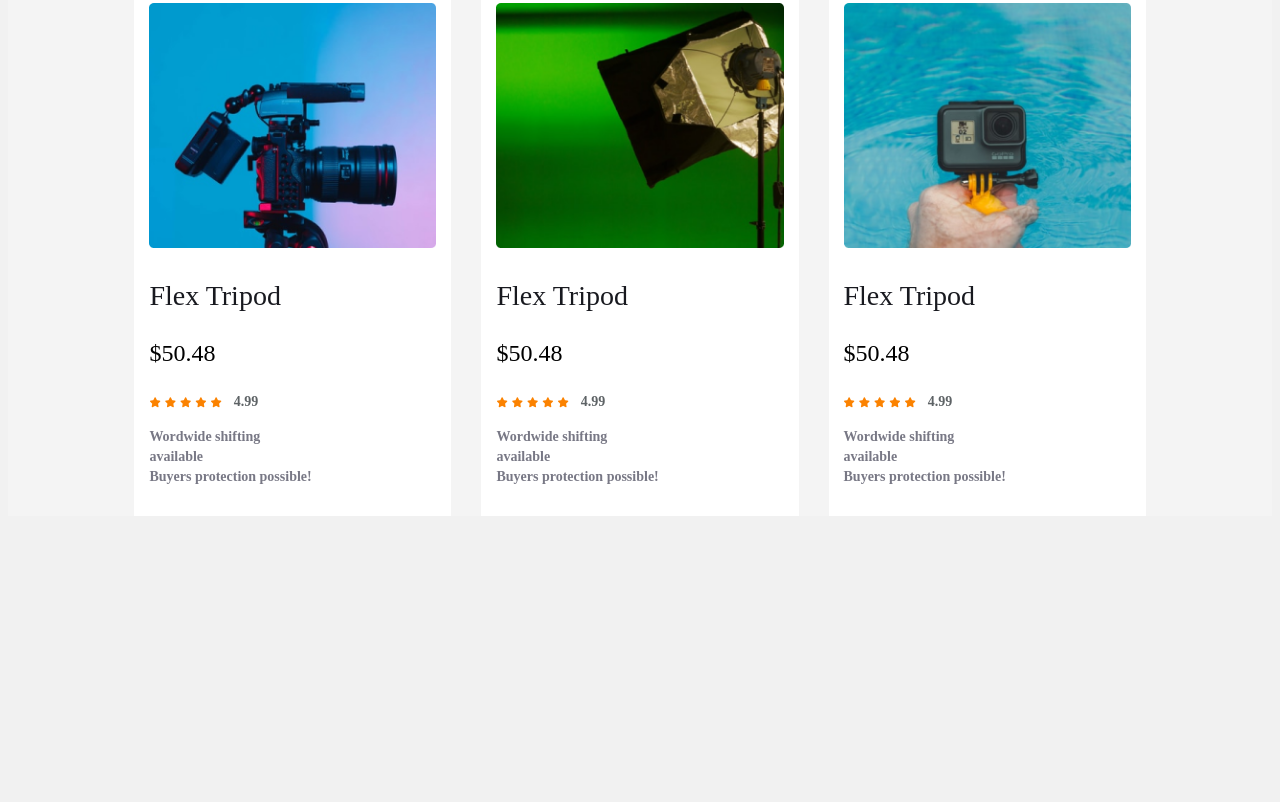
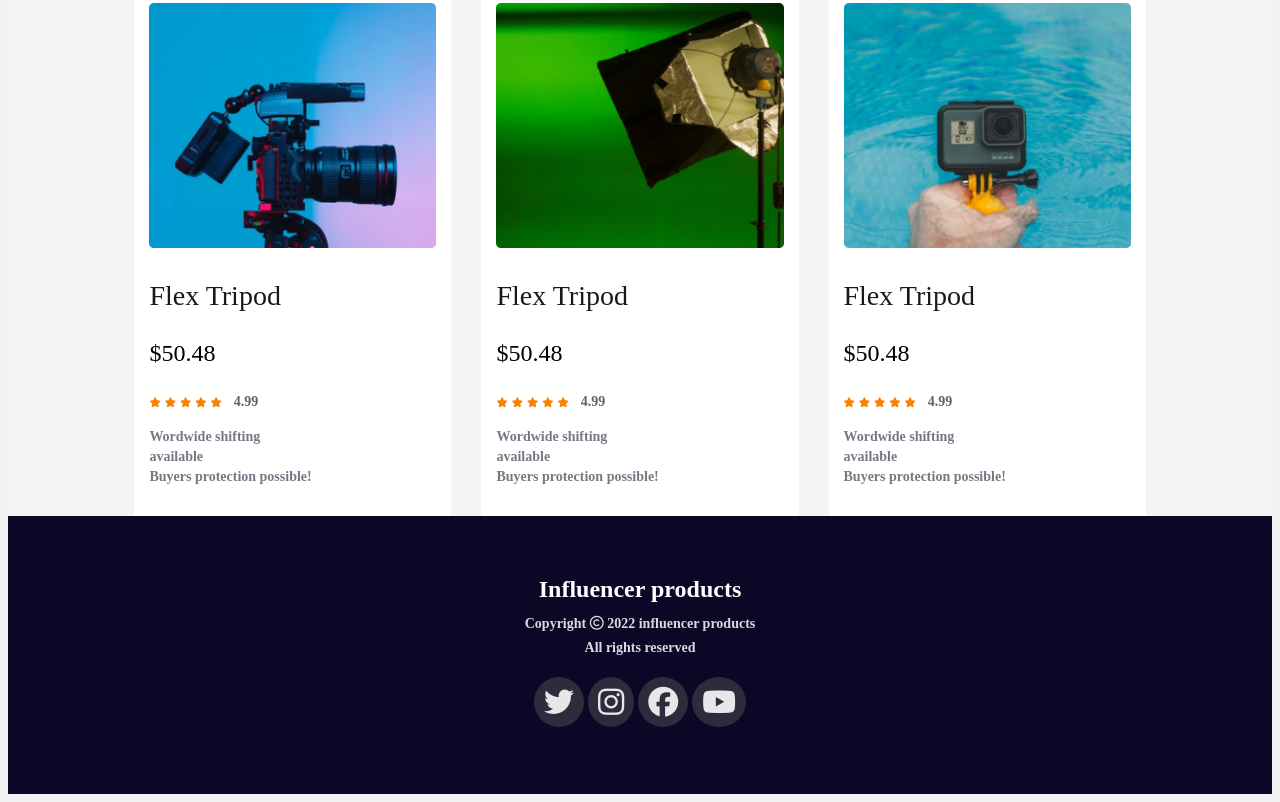
Before and after one commit to istiakhasan/influencer-gear, a plain HTML site: page index.html in a window 1280 px wide. Shown: the part 1742-2544 px from the top of the page. Before the commit the page ends 2266 px from the top, so only its background shows below. Drawn offline with Linux system fonts and the light colour scheme.

Commit message:
footer part done

```diff
--- a/index.html
+++ b/index.html
@@ -26,7 +26,7 @@
     <main>
         <h1 class="collection__title">Popular Collection</h1>
         <div class="collections">
-            <div class="collections__item">
+            <article class="collections__item">
                 <img src="./images/tripod.png" alt="">
                 <h3 class="card__title">Flex Tripod</h3>
                 <h3 class="card__price">$50.48</h3>
@@ -40,8 +40,8 @@
 
                 </span>
                 <p class="card__description">Wordwide shifting <br>available <br>Buyers protection possible!</p>
-            </div>
-            <div class="collections__item">
+            </article>
+            <article class="collections__item">
                 <img src="./images/mic.png" alt="">
                 <h3 class="card__title">Flex Tripod</h3>
                 <h3 class="card__price">$50.48</h3>
@@ -55,8 +55,8 @@
 
                 </span>
                 <p class="card__description">Wordwide shifting <br>available <br>Buyers protection possible!</p>
-            </div>
-            <div class="collections__item">
+            </article>
+            <article class="collections__item">
                 <img src="./images/airpod.png" alt="">
                 <h3 class="card__title">Flex Tripod</h3>
                 <h3 class="card__price">$50.48</h3>
@@ -70,8 +70,8 @@
 
                 </span>
                 <p class="card__description">Wordwide shifting <br>available <br>Buyers protection possible!</p>
-            </div>
-            <div class="collections__item">
+            </article>
+            <article class="collections__item">
                 <img src="./images/drone.png" alt="">
                 <h3 class="card__title">Flex Tripod</h3>
                 <h3 class="card__price">$50.48</h3>
@@ -85,8 +85,8 @@
 
                 </span>
                 <p class="card__description">Wordwide shifting <br>available <br>Buyers protection possible!</p>
-            </div>
-            <div class="collections__item">
+            </article>
+            <article class="collections__item">
                 <img src="./images/lights.png" alt="">
                 <h3 class="card__title">Flex Tripod</h3>
                 <h3 class="card__price">$50.48</h3>
@@ -100,8 +100,8 @@
 
                 </span>
                 <p class="card__description">Wordwide shifting <br>available <br>Buyers protection possible!</p>
-            </div>
-            <div class="collections__item">
+            </article>
+            <article class="collections__item">
                 <img src="./images/setup.png" alt="">
                 <h3 class="card__title">Flex Tripod</h3>
                 <h3 class="card__price">$50.48</h3>
@@ -115,8 +115,8 @@
 
                 </span>
                 <p class="card__description">Wordwide shifting <br>available <br>Buyers protection possible!</p>
-            </div>
-            <div class="collections__item">
+            </article>
+            <article class="collections__item">
                 <img src="./images/camera.png" alt="">
                 <h3 class="card__title">Flex Tripod</h3>
                 <h3 class="card__price">$50.48</h3>
@@ -130,8 +130,8 @@
 
                 </span>
                 <p class="card__description">Wordwide shifting <br>available <br>Buyers protection possible!</p>
-            </div>
-            <div class="collections__item">
+            </article>
+            <article class="collections__item">
                 <img src="./images/single-light.png" alt="">
                 <h3 class="card__title">Flex Tripod</h3>
                 <h3 class="card__price">$50.48</h3>
@@ -145,8 +145,8 @@
 
                 </span>
                 <p class="card__description">Wordwide shifting <br>available <br>Buyers protection possible!</p>
-            </div>
-            <div class="collections__item">
+            </article>
+            <article class="collections__item">
                 <img src="./images/action.png" alt="">
                 <h3 class="card__title">Flex Tripod</h3>
                 <h3 class="card__price">$50.48</h3>
@@ -160,10 +160,26 @@
 
                 </span>
                 <p class="card__description">Wordwide shifting <br>available <br>Buyers protection possible!</p>
-            </div>
+            </article>
 
         </div>
     </main>
+    <footer>
+       <div class="footer__wraper">
+        <h1>Influencer products</h1>
+        <p>Copyright <i class="far fa-copyright"></i> 2022 influencer products</p>
+        <h5>All rights reserved</h5>
+        <div class="social-icon">
+            <i class="fab fa-twitter"></i>
+            <i class="fab fa-instagram"></i>
+            <i class="fab fa-facebook"></i>
+            <i class="fab fa-youtube"></i>
+
+
+        </div>
+       </div>
+
+    </footer>
 
 </body>
 </html>
--- a/style.css
+++ b/style.css
@@ -105,3 +105,50 @@ main{
     color: #5E6366;
     margin-left: 8px;
 }
+
+/* ============main part end============= */
+/* ============footer start============== */
+footer{
+
+    background: #0A0826;
+    width: 100%;
+    display: flex;
+    justify-content: center;
+    padding: 50px 0;
+}
+.footer__wraper{
+    width: 40%;
+    height: auto;
+    text-align: center;
+}
+.footer__wraper>h1{
+    font-size: 24px;
+    color: #FFFFFF;
+
+    margin: 0;
+    line-height: 46px;
+    font-weight: 700;
+}
+.footer__wraper>p,
+.footer__wraper>h5
+{
+    font-size: 14px;
+    margin: 0;
+    font-weight: 700;
+    color: #D9DBE1;
+    line-height: 24px;
+}
+.social-icon{
+    margin: 17px 0;
+}
+.social-icon>i{
+  font-size: 30px;
+
+  color: white;
+  padding: 10px 10px;
+
+  border-radius: 50%;
+  cursor: pointer;
+  background: #31303f;
+  opacity: .9;
+}
```
